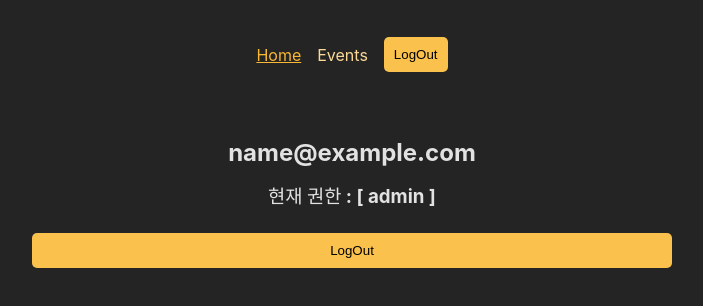
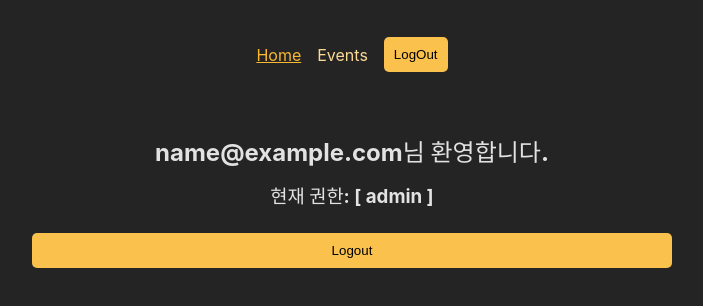
Before and after one commit to hun2zz/cloud-study, a React (Create React App) app: page / in a window 1280 px wide. Shown: the top 306 px of the page, without its empty margins (288-991 px from the left). Built offline with nearby package versions, Linux system fonts and the light colour scheme; sample sign-in values are in the browser's storage.

Commit message:
🎉 sytdy

```diff
--- a/src/components/Main.js
+++ b/src/components/Main.js
@@ -1,17 +1,52 @@
 import React from "react";
-import { Form, useRouteLoaderData } from "react-router-dom";
+import { Form, useNavigate, useRouteLoaderData } from "react-router-dom";
+import { EVENT_URL } from "../config/host-config";
 
 const Main = () => {
-  const userData = useRouteLoaderData("user-data");
-  console.log(userData.email);
+  const navigate = useNavigate();
+
+  const { role, email, token } = useRouteLoaderData("user-data");
+
+  const promoteHandler = async (e) => {
+    const response = await fetch(`${EVENT_URL}/promote`, {
+      method: "PUT",
+      headers: { Authorization: "Bearer " + token },
+    });
+
+    if (!response.ok) {
+      alert("올바르지 않은 요청입니다.");
+      return;
+    }
+
+    const responseData = await response.json();
+
+    // 토큰 갱신
+    localStorage.setItem("userData", JSON.stringify(responseData));
+
+    alert("프리미엄회원이 되신 것을 축하합니다!");
+    navigate("/");
+  };
+
   return (
     <>
-      <h2>{userData.email}</h2>
-      <h3>현재 권한 : [ {userData.role} ]</h3>
+      <h2>{email}님 환영합니다.</h2>
+      <h3>현재 권한: [ {role} ]</h3>
+
+      {role === "COMMON" && (
+        <button
+          style={{
+            background: "orangered",
+            color: "white",
+          }}
+          onClick={promoteHandler}
+        >
+          Go To Premium
+        </button>
+      )}
+
       {/* 다른 라우트의 액션을 트리거하는 방법 */}
-
       <Form action="/logout" method="POST">
-        <button>LogOut</button>
+        <button>Logout</button>
       </Form>
     </>
   );
--- a/src/config/host-config.js
+++ b/src/config/host-config.js
@@ -19,4 +19,5 @@ const EVENT = "/events";
 const AUTH = "/auth";
 
 export const EVENT_URL = API_BASE_URL + EVENT;
+
 export const AUTH_URL = API_BASE_URL + AUTH;
```
